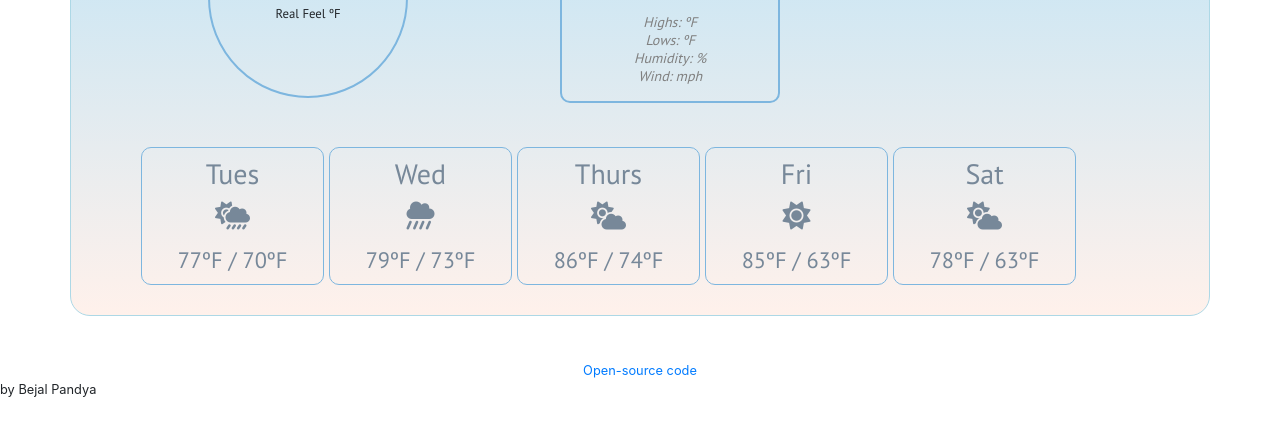
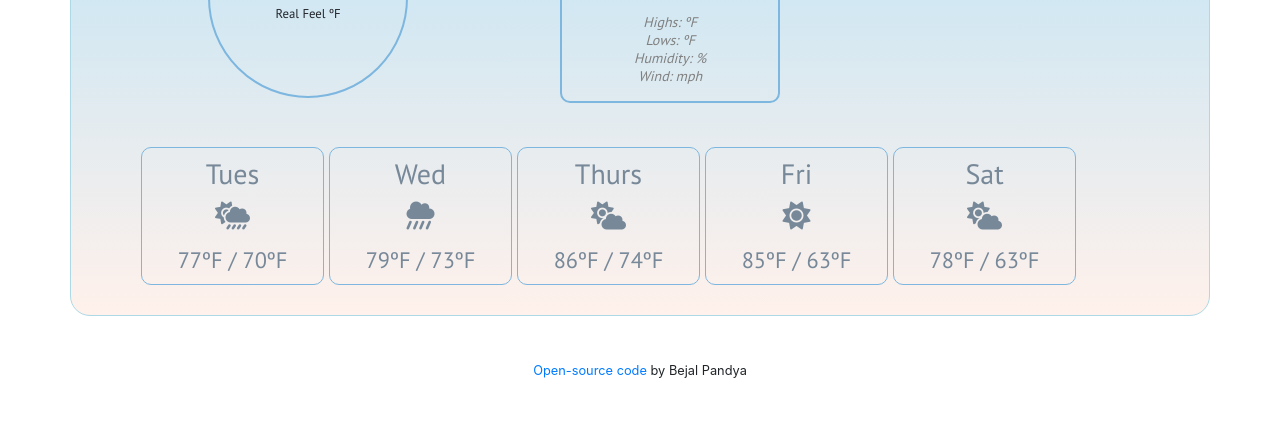
Before and after one commit to Bpandya12/weather-app, a plain HTML site: page index.html in a window 1280 px wide. Shown: the part 304-740 px from the top of the page. Drawn offline with nearby package versions, Linux system fonts and the light colour scheme.

Commit message:
Update index.html

```diff
--- a/index.html
+++ b/index.html
@@ -121,8 +121,8 @@
         </div>
       </section>
     </div>
-    <div>
-        <a href="https://github.com/Bpandya12/weather-app" target="blank" class="open-source">Open-source code </a> by Bejal Pandya
+    <div class="open-source">
+        <a href="https://github.com/Bpandya12/weather-app" target="blank">Open-source code </a> by Bejal Pandya
     </div>
     <script src="index.js"></script>
   </body>
```
